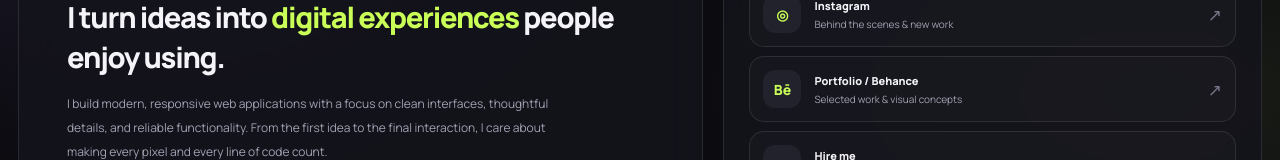
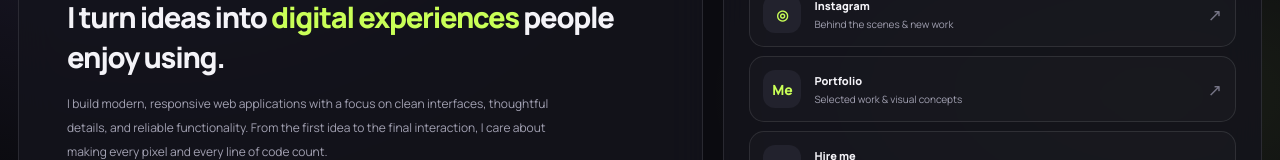
Before and after one commit to abdelbassetA12/portfolio, a React (Vite) app: page /PersonalHub in a window 1280 px wide. Shown: the part 338-498 px from the top of the page. Built offline with nearby package versions, Linux system fonts and the light colour scheme; no server answers.

Commit message:
updt link

```diff
--- a/src/pages/PersonalHub.jsx
+++ b/src/pages/PersonalHub.jsx
@@ -19,7 +19,7 @@ const translations = {
     githubSub: "Code, experiments & projects",
     linkedinSub: "Professional profile & connections",
     instagramSub: "Behind the scenes & new work",
-    portfolioTitle: "Portfolio / Behance",
+    portfolioTitle: "Portfolio",
     portfolioSub: "Selected work & visual concepts",
     hireTitle: "Hire me",
     hireSub: "Freelance opportunities",
@@ -52,7 +52,7 @@ const translations = {
     githubSub: "الشيفرات والتجارب والمشاريع",
     linkedinSub: "ملفي المهني وشبكة علاقاتي",
     instagramSub: "كواليس العمل وأحدث المشاريع",
-    portfolioTitle: "معرض الأعمال / Behance",
+    portfolioTitle: "معرض الأعمال",
     portfolioSub: "نماذج من أعمالي وأفكاري الإبداعية",
     hireTitle: "تعاقد معي",
     hireSub: "فرص العمل الحر",
@@ -144,16 +144,16 @@ export default function PersonalHub() {
               <a className="link-item" href="https://github.com/" target="_blank" rel="noopener noreferrer">
                 <span className="link-icon">⌘</span><span className="link-copy"><span className="link-title">GitHub</span><span className="link-sub">{t.githubSub}</span></span><span className="link-arrow">↗</span>
               </a>
-              <a className="link-item" href="https://www.linkedin.com/" target="_blank" rel="noopener noreferrer">
+              <a className="link-item" href="https://www.linkedin.com/in/abdelbasset-el-hajiri-65036830a" target="_blank" rel="noopener noreferrer">
                 <span className="link-icon">in</span><span className="link-copy"><span className="link-title">LinkedIn</span><span className="link-sub">{t.linkedinSub}</span></span><span className="link-arrow">↗</span>
               </a>
-              <a className="link-item" href="https://www.instagram.com/" target="_blank" rel="noopener noreferrer">
+              <a className="link-item" href="https://www.instagram.com/abdelbasset_eh/" target="_blank" rel="noopener noreferrer">
                 <span className="link-icon">◎</span><span className="link-copy"><span className="link-title">Instagram</span><span className="link-sub">{t.instagramSub}</span></span><span className="link-arrow">↗</span>
               </a>
-              <a className="link-item" href="https://www.behance.net/" target="_blank" rel="noopener noreferrer">
-                <span className="link-icon">Bē</span><span className="link-copy"><span className="link-title">{t.portfolioTitle}</span><span className="link-sub">{t.portfolioSub}</span></span><span className="link-arrow">↗</span>
+              <a className="link-item" href="https://portfolio-ruby-eight-kq5qz7pf3m.vercel.app/" target="_blank" rel="noopener noreferrer">
+                <span className="link-icon">Me</span><span className="link-copy"><span className="link-title">{t.portfolioTitle}</span><span className="link-sub">{t.portfolioSub}</span></span><span className="link-arrow">↗</span>
               </a>
-              <a className="link-item" href="https://www.upwork.com/" target="_blank" rel="noopener noreferrer">
+              <a className="link-item" href="https://www.upwork.com/freelancers/~016eb755e81c8f3902" target="_blank" rel="noopener noreferrer">
                 <span className="link-icon">↗</span><span className="link-copy"><span className="link-title">{t.hireTitle}</span><span className="link-sub">{t.hireSub}</span></span><span className="link-arrow">↗</span>
               </a>
             </nav>
```
